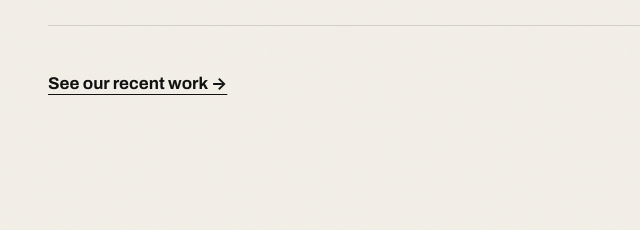
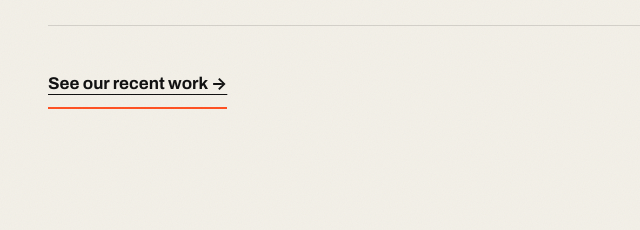
Before and after one commit to aart9910-source/WebHorizn, a plain HTML site: page index (2).html in a window 1280 px wide. In both pictures the pointer is over the link "See our recent work →". Shown: the part 2133-2363 px from the top of the page, 0-640 px from the left. Drawn offline with Linux system fonts and the light colour scheme.

Commit message:
Accent sweep underline on pointer link

```diff
--- a/index (2).html
+++ b/index (2).html
@@ -170,6 +170,9 @@ section{padding:clamp(80px,11vw,160px) 0;scroll-margin-top:72px}
 .row::marker{content:""}
 .arrowcue{display:inline-block;width:0;overflow:hidden;opacity:0;transition:width .45s var(--ease),opacity .45s var(--ease);vertical-align:middle}
 .row:hover .arrowcue,.row:focus-within .arrowcue{width:1.1em;opacity:1}
+/* Subtle accent underline on the pointer link */
+.pointer a{background:linear-gradient(var(--accent),var(--accent)) 0 100%/0% 2px no-repeat;transition:background-size .4s var(--ease)}
+.pointer a:hover{background-size:100% 2px}
 .pointer{margin-top:32px}
 .pointer a{font-weight:700;text-underline-offset:5px;padding:12px 0;display:inline-block}
 
```
